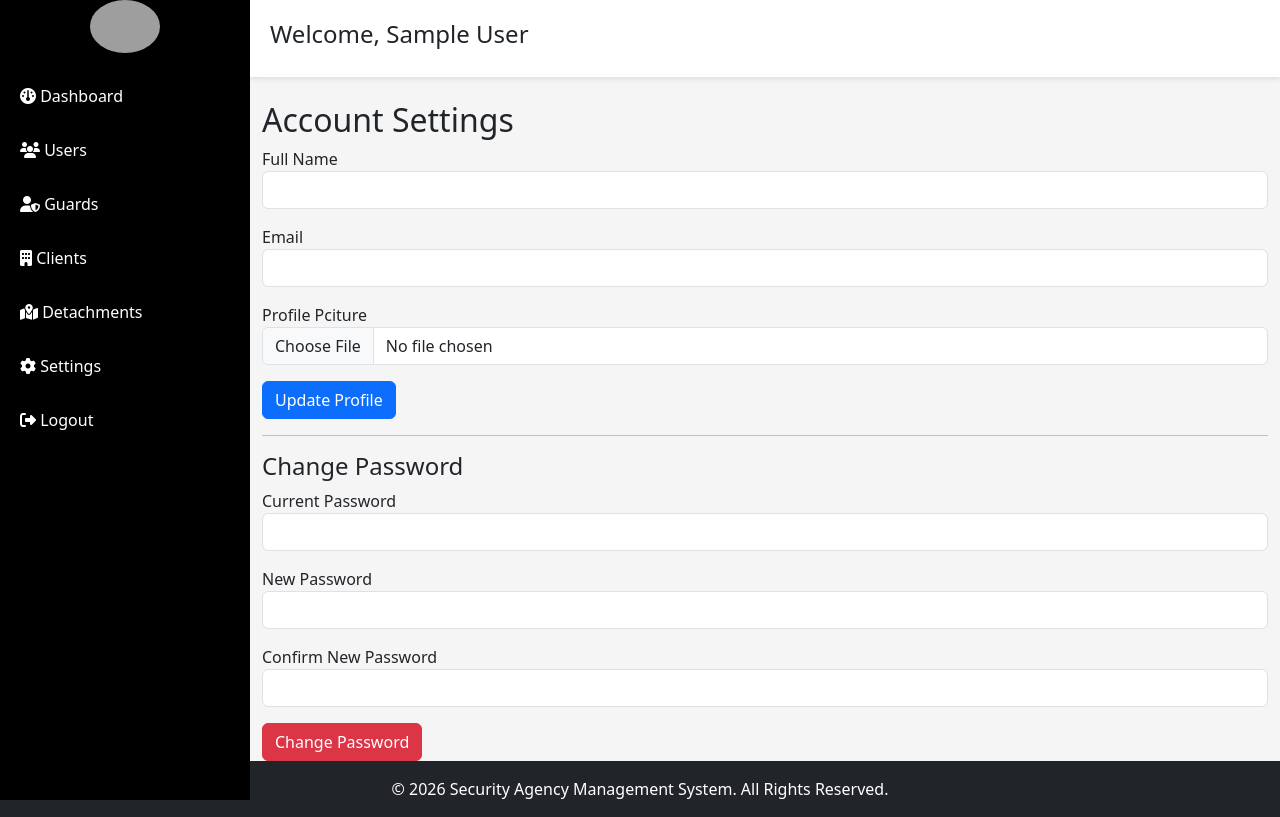
After one commit to jhunbalanquitmegaforce-jpg/aDMIN-Initial, a PHP site: page /admin/account_settings.php in a window 1280 px wide. The commit adds this page. Run offline with PHP 8.4, Linux system fonts and the light colour scheme; the visitor is signed in with stand-in values (Sample User, id 1); data that the repository does not hold is empty; grey boxes are pictures that could not be loaded.

Commit message:
Added settings

```diff
--- /dev/null
+++ b/admin/account_settings.php
@@ -0,0 +1,109 @@
+<?php
+include("includes/header.php");
+include("../config.php");
+include("includes/sidebar.php");
+
+$user_id = $_SESSION['user_id'];
+$query = mysqli_query($con, "SELECT * FROM users Where id='$user_id'");
+$user = mysqli_fetch_assoc($query);
+
+if (isset($_POST['change_password'])){
+    $current = $_POST['current_password'];
+    $new = $_POST['new_password'];
+    $hashed_password = password_hash($new, PASSWORD_DEFAULT);
+    $confirm = $_POST['confirm_password'];
+
+    $query = mysqli_query($con, "SELECT password FROM users WHERE id='$user_id' ");
+    $row = mysqli_fetch_assoc($query);
+
+    if(!password_verify($current, $row['password'])) {
+        echo "<script>alert('Current password is incorrect.');</script>";
+    }elseif ($new !=$confirm){
+        echo "<script>alert('New passwords do not match.');</script>";
+    }else{
+        mysqli_query($con, "UPDATE users SET password='$hashed_password' WHERE id='$user_id'");
+
+        echo "<script>alert('Password changed successfully.');
+        window.location='account_settings.php';
+            </script>";
+    }
+}
+if(isset($_POST['update_profile'])){
+    $profile_picture = $user['profile_picture'];
+    if(!empty($_FILES['profile_picture']['name'])){
+        $profile_picture = time() . "_" . basename($_FILES['profile_picture']['name']);
+        move_uploaded_file(
+            $_FILES['profile_picture']['tmp_name'],
+            "../assets/uploads/" . $profile_picture
+        );
+    }
+    $fullname = mysqli_real_escape_string($con, $_POST['fullname']);
+    $email = mysqli_real_escape_string($con, $_POST['email']);
+    $update = mysqli_query($con, "UPDATE users SET fullname='$fullname', email='$email', profile_picture='$profile_picture' WHERE id='$user_id'");
+    if ($update){
+        echo "<script>
+        alert('Profile update successfully.');
+        window.location='account_settings.php';
+        </script>";
+    }else{
+        echo "<script>alert('Update failed.');</script>";
+    }
+}
+
+?>
+
+<div class="main-content">
+    <?php include("includes/topbar.php"); ?>
+    <div class="container-fluid mt-4">
+        <h2>Account Settings</h2>
+
+        <form method="POST" enctype="multipart/form-data">
+            <div class="mb-3">
+            <label>Full Name</label>
+            <input type="text"
+            name="fullname"
+            class="form-control"
+            value="<?php echo htmlspecialchars($user['fullname']); ?>">
+            </div>
+            <div class="mb-3">
+            <label>Email</label>
+            <input type="email"
+            name="email"
+            class="form-control"
+            value="<?php echo htmlspecialchars($user['email']); ?>">
+            </div>
+            <div class="mb-3">
+                <label>Profile Pciture</label>
+                <input type="file" name="profile_picture" class="form-control">
+            </div>
+            <?php if (!empty($user['profile_picture'])) { ?>
+            <img src="../assets/uploads/<?php echo htmlspecialchars($user['profile_picture']); ?>"
+            width="120"
+            class="img-thumbnail mt-2">
+            <?php } ?>
+            <button class="btn btn-primary" name="update_profile">
+                Update Profile
+            </button>
+        </form>
+        <hr>
+        <h4>Change Password</h4>
+        <form method="POST">
+            <div class="mb-3">
+                <label>Current Password</label>
+                <input type="password" name="current_password" class="form-control" required>
+            </div>
+            <div class="mb-3">
+                <label>New Password</label>
+                <input type="password" name="new_password" class="form-control" required>
+            </div>
+            <div class="mb-3">
+                <label>Confirm New Password</label>
+                <input type="password" name="confirm_password" class="form-control" required>
+            </div>
+            <button type="submit" name="change_password" class="btn btn-danger">
+                Change Password
+            </button>
+        </form>
+    </div>
+</div>
+<?php include("includes/footer.php"); ?>
--- a/admin/detachments.php
+++ b/admin/detachments.php
@@ -73,6 +73,7 @@ if(!empty($search)){
                     <td><?php echo htmlspecialchars($row['status']); ?></td>
                     <td><?php echo htmlspecialchars($row['created_at']); ?></td>
                     <td>
+
                         <a href="view_detachment.php?id=<?php echo $row['id']; ?>" class="btn btn-info btn-sm">
                             view
                         </a>
@@ -83,6 +84,9 @@ if(!empty($search)){
                         onclick="return confirm('Are you sure you want to delete this?')">
                             Delete
                         </a>
+                        <a href="assign_guard.php?id=<?php echo $row['id']; ?>" class="btn btn-primary btn-sm">
+                            Assign Guards
+                        </a>
                     </td>
                 </tr>
                 <?php }?>
--- a/admin/includes/sidebar.php
+++ b/admin/includes/sidebar.php
@@ -1,8 +1,19 @@
+<?php $company = mysqli_fetch_assoc( mysqli_query($con, "SELECT company_name, logo FROM system_settings LIMIT 1"));
+?>
+
 <div class="sidebar">
-    <h3 class="text-center py-3">
+    <div class="text-center py3">
+    <img src="../assets/uploads/<?php echo $company['logo']; ?>"
+    width="70"
+    class="rounded-circle mb-2">
+    <h6 class="text-white">
+        <?php echo htmlspecialchars($company['company_name']); ?>
+    </h6>
+</div>
+    <!-- <h3 class="text-center py-3">
         <i class="fa-solid fa-shield-halved"></i>
         SAMS
-    </h3>
+    </h3> -->
     <a href="dashboard.php">
         <i class="fa-solid fa-gauge"></i>
         Dashboard
@@ -23,7 +34,7 @@
         <i class="fa-solid fa-map-location-dot"></i>
         Detachments
     </a>
-     <a href="../settings.php">
+     <a href="settings.php">
         <i class="fa-solid fa-gear"></i>
         Settings
     </a>
```
Also changed, not shown: admin/general_settings.php (added, +76 -0 lines), admin/settings.php (+60 -0 lines), assets/uploads/1785375537_image3.jpg (added), assets/uploads/1785376343_image4.jpg (added), assets/uploads/1785376381_Background.jpg (added), assets/uploads/1785376404_image3.jpg (added), assets/uploads/1785393749_image4.jpg (added), assets/uploads/1785394960_image3.jpg (added), assets/uploads/1785400796_shop3.jpg (added), assets/uploads/guards/1785314600_shop6.jpg (deleted), assets/uploads/guards/1785374835_shop5.jpg (added).
